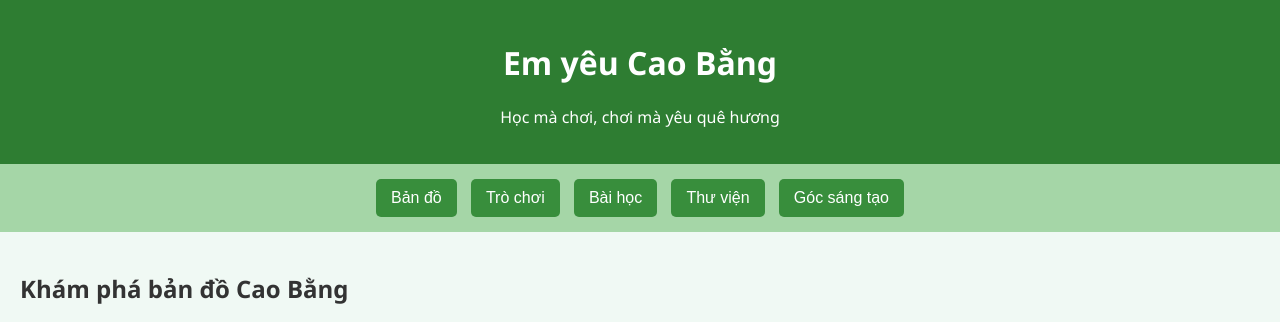
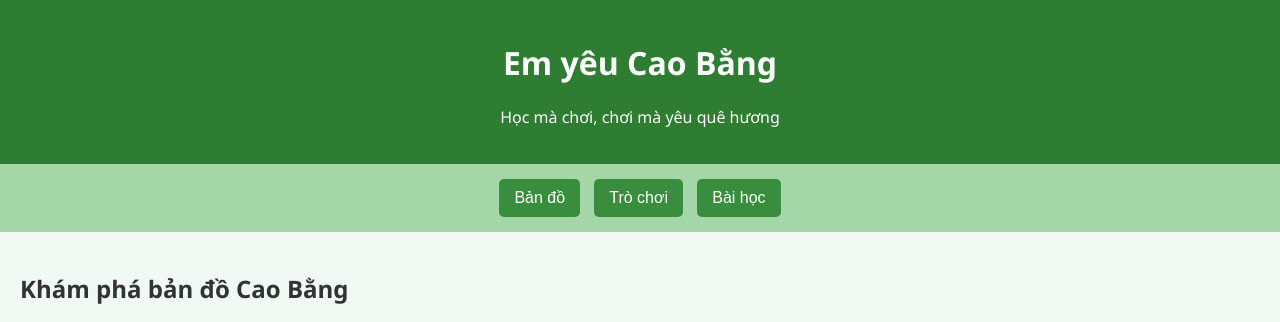
Before and after one commit to hungha08/em-yeu-cao-bang, a plain HTML site: page index.html in a window 1280 px wide. Shown: the top 322 px of the page. Drawn offline with Linux system fonts and the light colour scheme.

Commit message:
xóa nút thư viện và góc sáng tạo

```diff
--- a/index.html
+++ b/index.html
@@ -16,8 +16,6 @@
     <button onclick="showSection('map')">Bản đồ</button>
     <button onclick="showSection('game')">Trò chơi</button>
     <button onclick="showSection('lessons')">Bài học</button>
-    <button onclick="showSection('library')">Thư viện</button>
-    <button onclick="showSection('creative')">Góc sáng tạo</button>
   </nav>
 
   <main>
```
